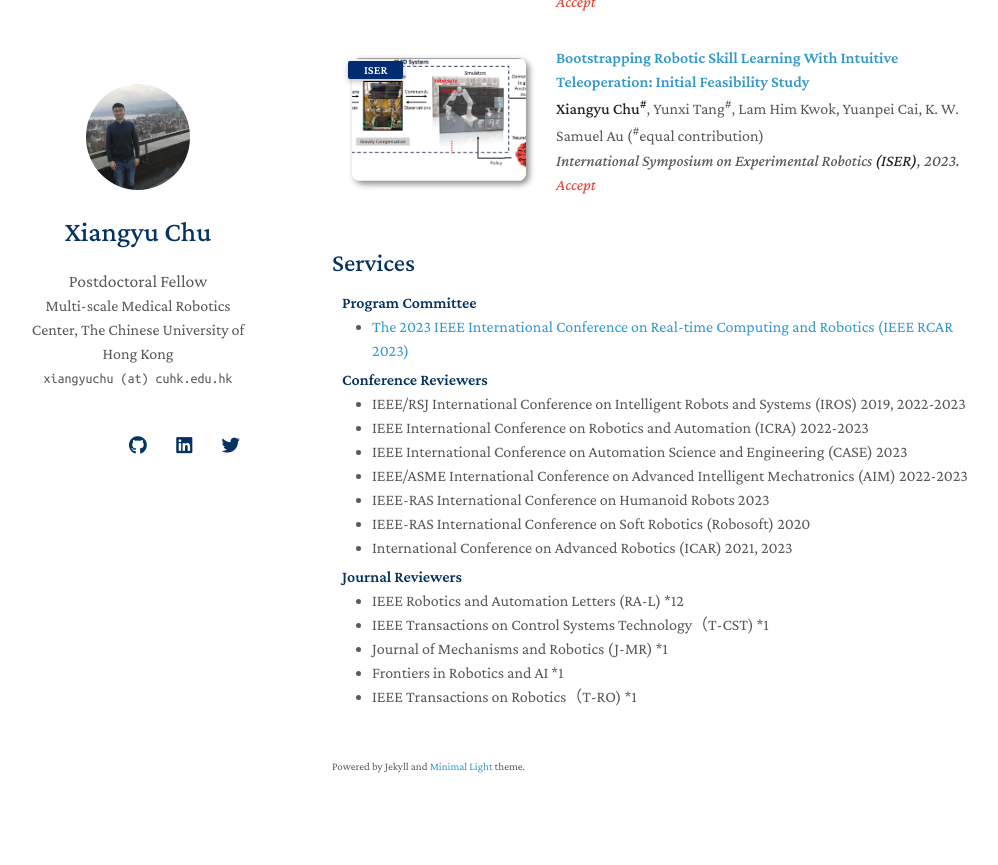
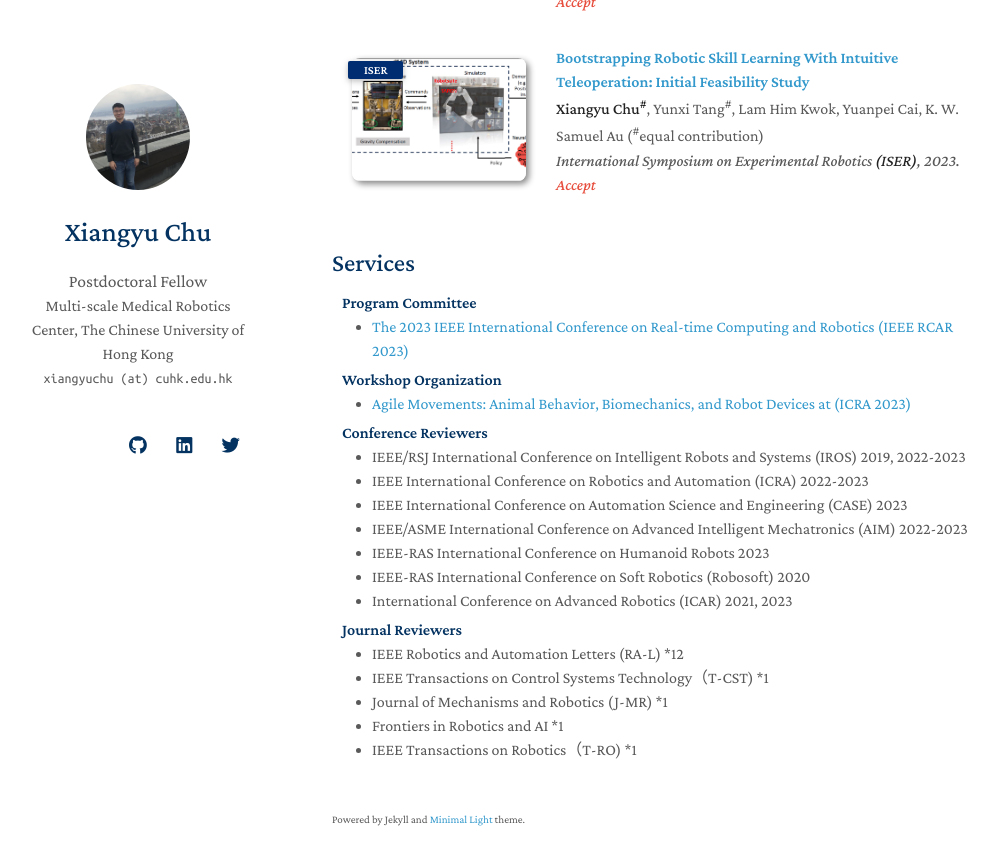
Before and after one commit to xiangyuchu03/xiangyuchu03.github.io, a Jekyll site: the page built from index.md, in a window 1280 px wide and 900 px high, scrolled down 1010 px. Shown: the top 865 px of the window, without its empty margins (138-1136 px from the left). Built offline with Jekyll 4.4.1, drawn with Linux system fonts in a browser that asks for light colours; nearby versions of some CDN libraries; a style sheet for code colours, icons or effects is not loaded; our own code applies the rules of GitHub Pages for plain Markdown files.

Commit message:
Update services.md

```diff
--- a/_includes/services.md
+++ b/_includes/services.md
@@ -4,6 +4,12 @@
 
 <ul style="margin:0 0 5px;">
   <li><a href="http://www.ieee-rcar.org/"><autocolor></autocolor>The 2023 IEEE International Conference on Real-time Computing and Robotics (IEEE RCAR 2023)</a></li>
+</ul>
+
+<h4 style="margin:0 10px 0;">Workshop Organization</h4>
+
+<ul style="margin:0 0 5px;">
+  <li><a href="https://sites.google.com/view/agilemovement-2023icra"><autocolor></autocolor>Agile Movements: Animal Behavior, Biomechanics, and Robot Devices at (ICRA 2023)</a></li>
 </ul>
 
 <h4 style="margin:0 10px 0;">Conference Reviewers</h4>
```
